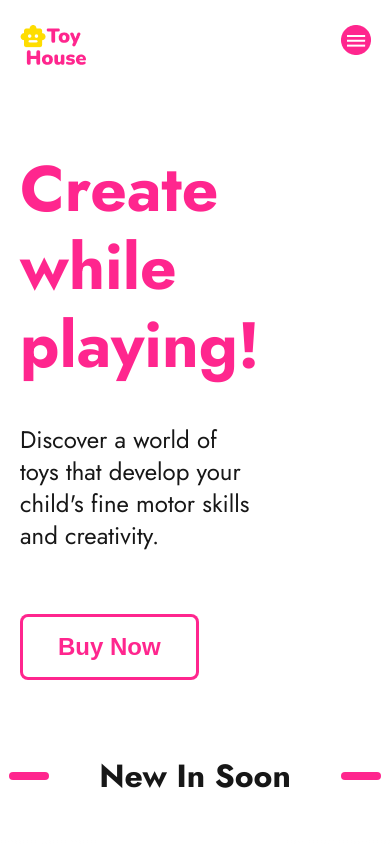
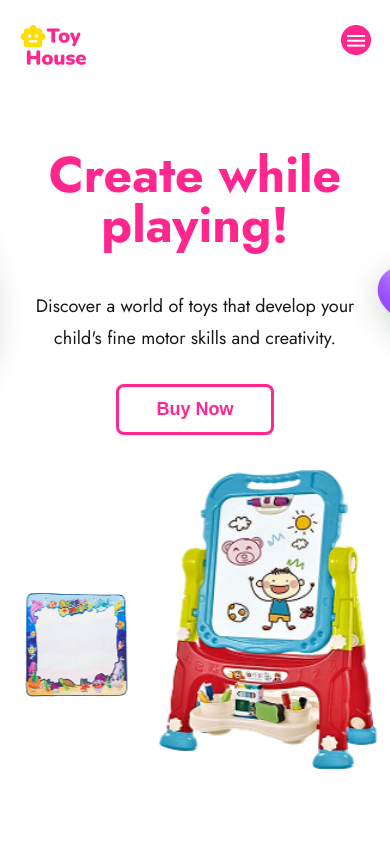
Before and after one commit to Ivanna-Kutsovol/ToyHouse, a Next.js app: page / in a window 390 px wide. Shown: the top 844 px of the page. Built offline with nearby package versions, Linux system fonts and the light colour scheme.

Commit message:
style(hero): adapt hero block for mobile and tablet

```diff
--- a/src/app/hero/hero.module.scss
+++ b/src/app/hero/hero.module.scss
@@ -1,31 +1,64 @@
+@use "../styles/media" as *;
 .hero{
     display: flex;
     justify-content: space-between;
     flex-direction: row;
     position: relative;
     gap: 60px;
-
+    @include tablet{
+        flex-direction: column;
+        gap: 35px;
+    }
     &__left,
     &__right{
         position: absolute;
         top: -100px;
+        @include mobile {
+            top: 0;
+        }
     }
     &__left{
         left: 0;
         margin: 0 0 0 -165px;
+        @include desktop{
+            margin: 0 0 0 -110px;
+        }
+        @include mobile{
+            margin: 0 0 0 -85px;
+        }
     }
     &__right{
         right: 0;
         margin: 0 -165px 0 0;
+        @include desktop{
+            margin: 0 -110px 0 0;
+        }
+        @include mobile{
+            margin: 0 -85px 0 0;
+        }
     }
     &__title{
         font-size: 64px;
         line-height: 78px;
         color: #FF268E;
         font-weight: bolder;
+        @include desktop{
+            font-size: 60px;
+        }
+        @include tablet{
+            text-align: center;
+            font-size: 50px;
+            line-height: 50px;
+        }
     }
     &__subtitle{
         font-weight: 400;
+        @include desktop{
+            font-size: 18px;
+        }
+        @include tablet{
+            text-align: center;
+        }
     }
     &__container{
         display: flex;
@@ -37,6 +70,10 @@
         flex-direction: column;
         justify-content: space-between;
         align-items: flex-start;
+        @include tablet{
+            gap: 30px;
+            align-items: center;
+        }
     }
     &__button{
         padding: 19px 38px;
@@ -49,6 +86,10 @@
             background-color: #FF268E;
             color: var(--white);
         }
+        @include tablet{
+            font-size: 18px;
+            padding: 15px 40px;
+        }
     }
     &__drawing{
         object-fit: fill;
@@ -59,6 +100,19 @@
     position: relative;
     width: 560px;
     height: 530px;
+    align-items: center;
+    @include desktop{
+        width: 500px;
+        height: 410px;
+    }
+    @include tablet{
+        width: 700px;
+        height: 480px;
+    }
+    @include mobile{
+        width: 100%;
+        height: 290px;
+    }
 
     :global(.swiper) {
         position: relative !important;
@@ -71,6 +125,9 @@
     :global(.swiper-slide) {
         display: flex !important;
         top: 100px !important;
+        @include mobile{
+            top: 30px !important;
+        }
     }
     :global(.swiper-slide-active) {
         transform: scale(2) translateY(25%) !important;
@@ -107,5 +164,25 @@
 
     :global(.swiper-button-prev) {
         left: 80% !important;
+        @include desktop{
+            left: 75% !important;
+        }
+        @include tablet{
+            left: 80% !important;
+        }
+        @include mobile{
+            left: 70% !important;
+        }
+    }
+
+    &__img{
+        @include desktop{
+            width: 110px;
+            height: 150px;
+        }
+        @include mobile{
+            width: 65px;
+            height: 100px;
+        }
     }
 }
--- a/src/app/hero/hero.tsx
+++ b/src/app/hero/hero.tsx
@@ -43,22 +43,21 @@ const Hero = () => {
                     modules={[Navigation, Autoplay]}
                     autoplay={{ delay: 3000 }}
                     speed={1500}
-                    spaceBetween={50}
                     centeredSlides={true}
                     loop={true}
                     navigation
                     className={stl.swiper}
                     breakpoints={{
-                      320: { slidesPerView: 1 },
-                      768: { slidesPerView: 2 },
-                      1024: { slidesPerView: 3 },
+                      320: { slidesPerView: 3, spaceBetween: 30 },
+                      768: { slidesPerView: 3, spaceBetween: 110 },
+                      1024: { slidesPerView: 3, spaceBetween: 50 },
                     }}
                     onSwiper={(swiper) => (swiperRef.current = swiper)}
                 >
                     {[...products, ...products].map((product, index) => (
                         <SwiperSlide key={`${product.id}-${index}`}>
                         <Link href={`/catalogy/${product.id}`}>
-                            <Image src={product.img} alt={product.name} width={130} height={195} />
+                            <Image className={stl.sliderHero__img} src={product.img} alt={product.name} width={130} height={195} />
                         </Link>
                         </SwiperSlide>
                     ))}
--- a/src/app/styles/App.scss
+++ b/src/app/styles/App.scss
@@ -1,3 +1,5 @@
 @use '_normalize.scss';
 @use '_page.module.scss';
 @use '_globals.scss';
+@use '_mixins.scss';
+@use '_media.scss';
--- /dev/null
+++ b/src/app/styles/_media.scss
@@ -0,0 +1,21 @@
+$mobile: 375px;
+$tablet: 768px;
+$desktop: 1024px;
+
+@mixin mobile {
+    @media (max-width: $mobile) {
+        @content;
+    }
+}
+
+@mixin tablet {
+    @media (max-width: $tablet) {
+        @content;
+    }
+}
+
+@mixin desktop {
+    @media (max-width: $desktop) {
+        @content;
+    }
+}
```
